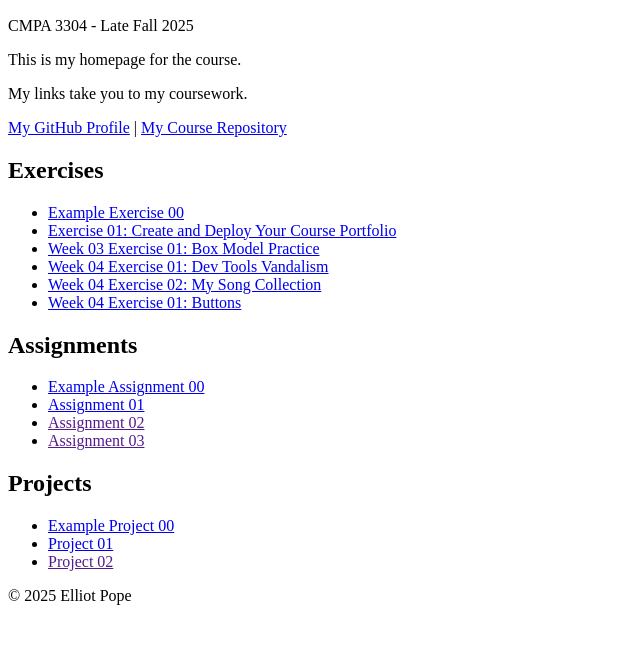
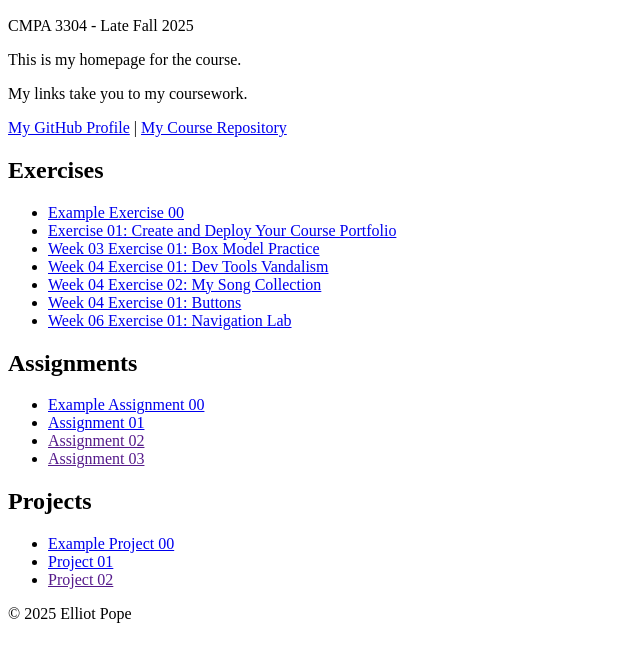
Before and after one commit to dpffldjt/elliot-portfolio, a plain HTML site: page index.html in a window 1280 px wide. Shown: the part 110-772 px from the top of the page, without its empty margins (0-640 px from the left). Drawn offline with Linux system fonts and the light colour scheme.

Commit message:
Add link to Week 06 Exercise 01

```diff
--- a/index.html
+++ b/index.html
@@ -72,6 +72,7 @@ Remember: You must create subfolders for each piece of coursework as the semeste
                     <li><a href="week-04-exercise-01/">Week 04 Exercise 01: Dev Tools Vandalism</a></li>
                     <li><a href="week-04-exercise-02/">Week 04 Exercise 02: My Song Collection</a></li>
                     <li><a href="week-05-exercise-01/">Week 04 Exercise 01: Buttons</a></li>
+                    <li><a href="week-06-exercise-01/">Week 06 Exercise 01: Navigation Lab</a></li>
                 </ul>
             </section>
 
```
